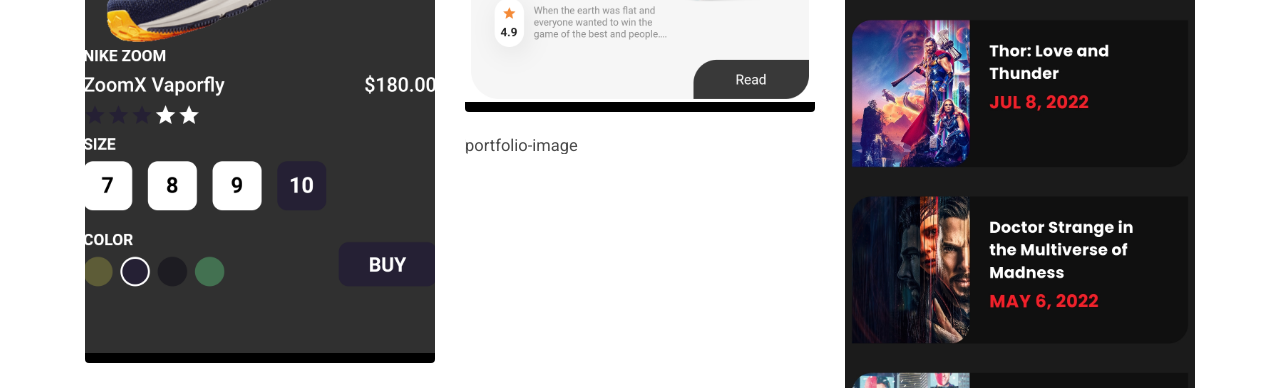
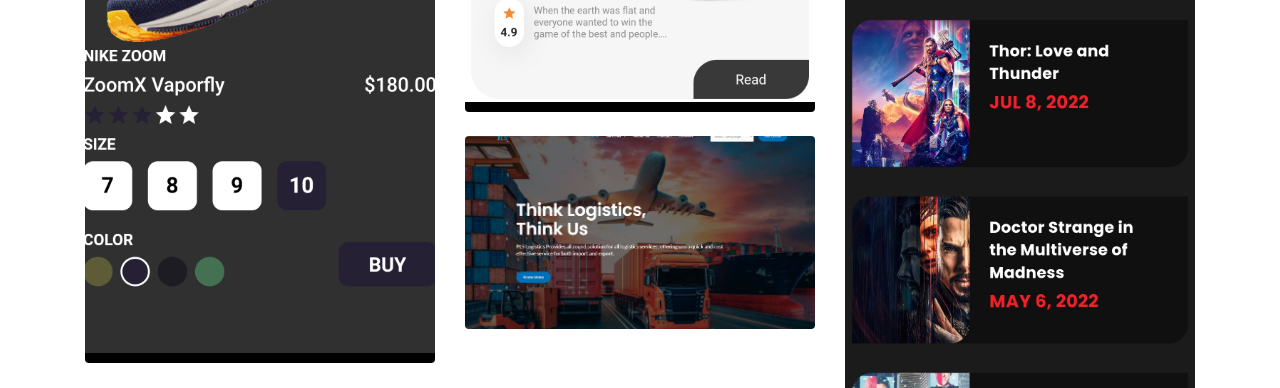
Before and after one commit to JayeshJain25/Portfolio_Website, a website: page portfolio.html in a window 1280 px wide. Shown: the part 2460-2848 px from the top of the page. Drawn offline with nearby package versions, Linux system fonts and the light colour scheme.

Commit message:
fix portfolio

```diff
--- a/portfolio.html
+++ b/portfolio.html
@@ -237,7 +237,7 @@
       </div>
       <div class="col-lg-4 col-6 mb-4 shuffle-item" data-groups="[&quot;website&quot;]">
         <div class="position-relative rounded hover-wrapper">
-          <img src="images/portfolio/item-12.jpg" alt="portfolio-image" class="img-fluid rounded w-100 d-block">
+          <img src="images/portfolio/item-12.png" alt="portfolio-image" class="img-fluid rounded w-100 d-block">
           <div class="hover-overlay">
             <div class="hover-content">
               <a class="btn btn-light btn-sm" href="http://plslogistics.in/">view project</a>
```
